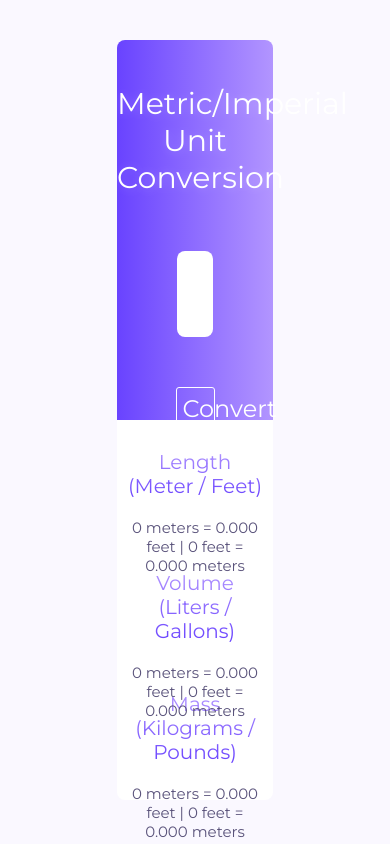
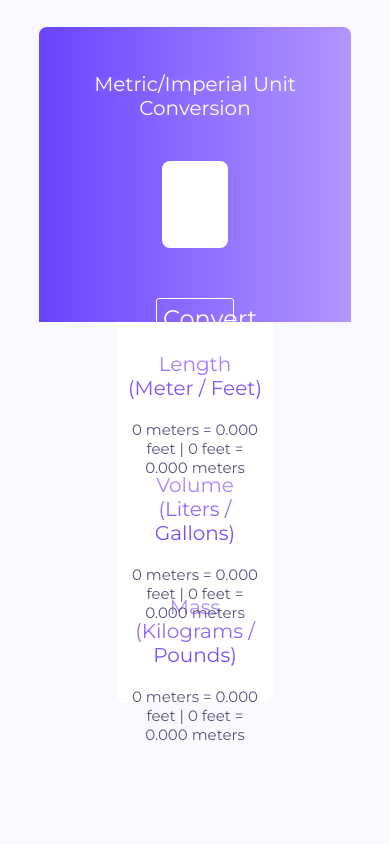
Before and after one commit to shreyaswani/Unit-converter, a plain HTML site: page index.html in a window 390 px wide. Drawn offline with Linux system fonts and the light colour scheme.

Commit message:
Update index.css

```diff
--- a/index.css
+++ b/index.css
@@ -87,3 +87,14 @@ h3{
  -webkit-background-clip: text;
  -webkit-text-fill-color: transparent;
 }
+@media only screen and (max-width:600px) {
+  #headingg{
+font-size: 20px;
+}
+}
+@media only screen and (max-width:600px) {
+  #container{
+width: 80%;
+  height: 35vh;
+}
+}
```
